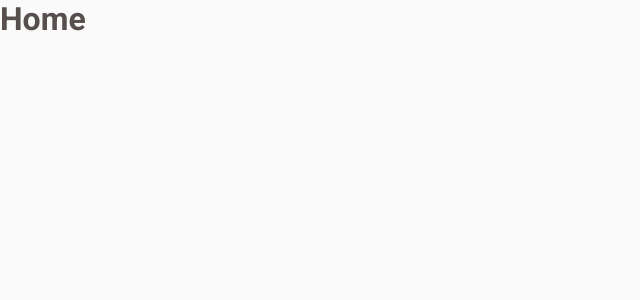
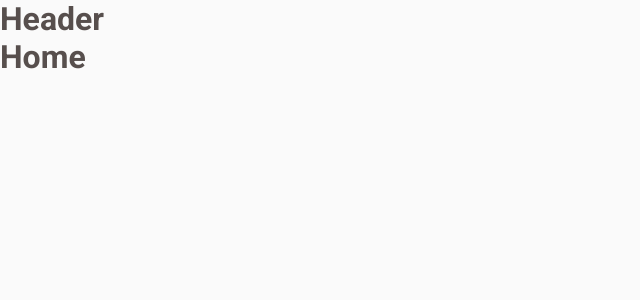
Before and after one commit to araujocristian/coffee-delivery, a React (Vite) app: page / in a window 1280 px wide. Shown: the top 300 px of the page, without its empty margins (0-640 px from the left). Built offline with nearby package versions, Linux system fonts and the light colour scheme.

Commit message:
feat: Create first page layout

```diff
--- /dev/null
+++ b/src/layouts/Default/index.tsx
@@ -0,0 +1,11 @@
+import { Outlet } from "react-router-dom";
+import { LayoutContainer } from "./styles";
+
+export function DefaultLayout() {
+  return (
+    <LayoutContainer>
+      <h1>Header</h1>
+      <Outlet />
+    </LayoutContainer>
+  );
+}
--- /dev/null
+++ b/src/layouts/Default/styles.ts
@@ -0,0 +1,3 @@
+import styled from "styled-components";
+
+export const LayoutContainer = styled.div``;
--- a/src/routes.tsx
+++ b/src/routes.tsx
@@ -1,12 +1,15 @@
 import { Route, Routes } from "react-router-dom";
+import { DefaultLayout } from "./layouts/Default";
 import { CompleteOrderPage } from "./pages/CompleteOrder";
 import { HomePage } from "./pages/Home";
 
 export function Router() {
   return (
     <Routes>
-      <Route path="/" element={<HomePage />} />
-      <Route path="/completeOrder" element={<CompleteOrderPage />} />
+      <Route path="/" element={<DefaultLayout />}>
+        <Route path="/" element={<HomePage />} />
+        <Route path="/completeOrder" element={<CompleteOrderPage />} />
+      </Route>
     </Routes>
   );
 }
```
